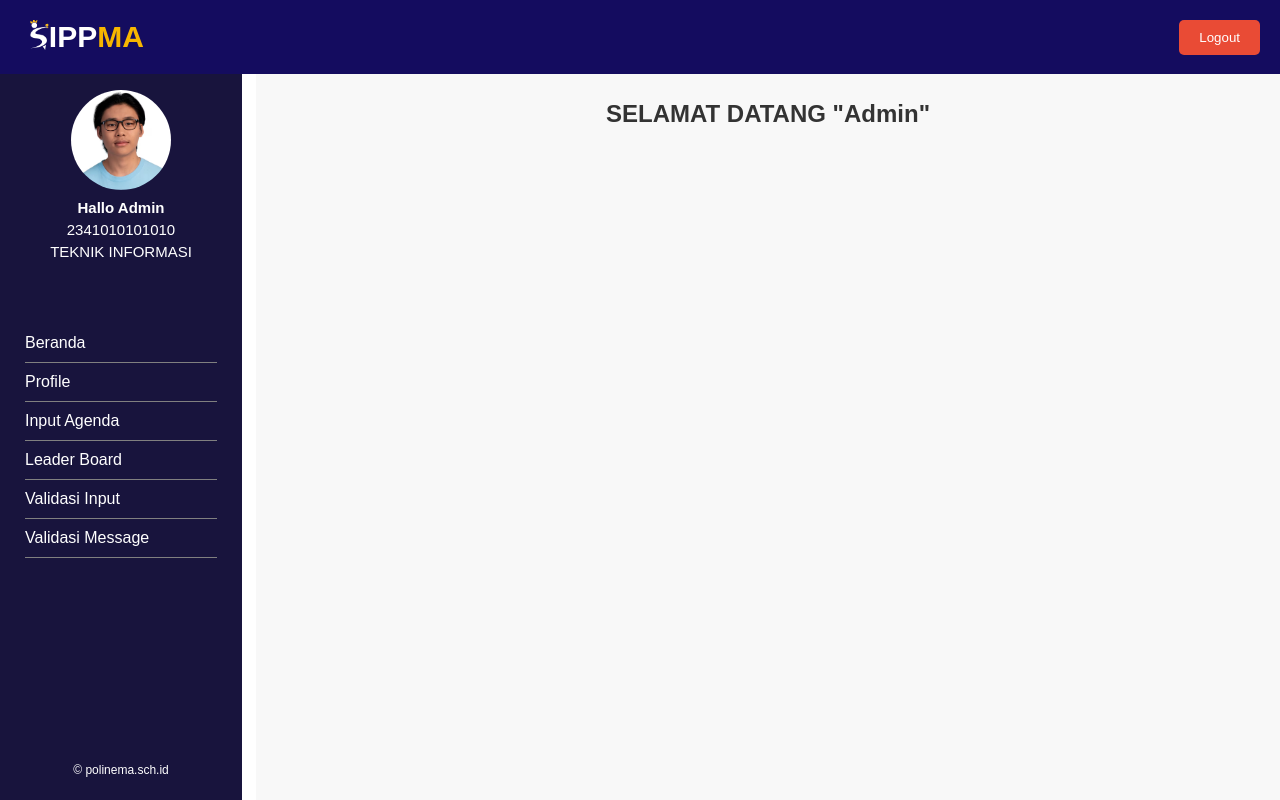
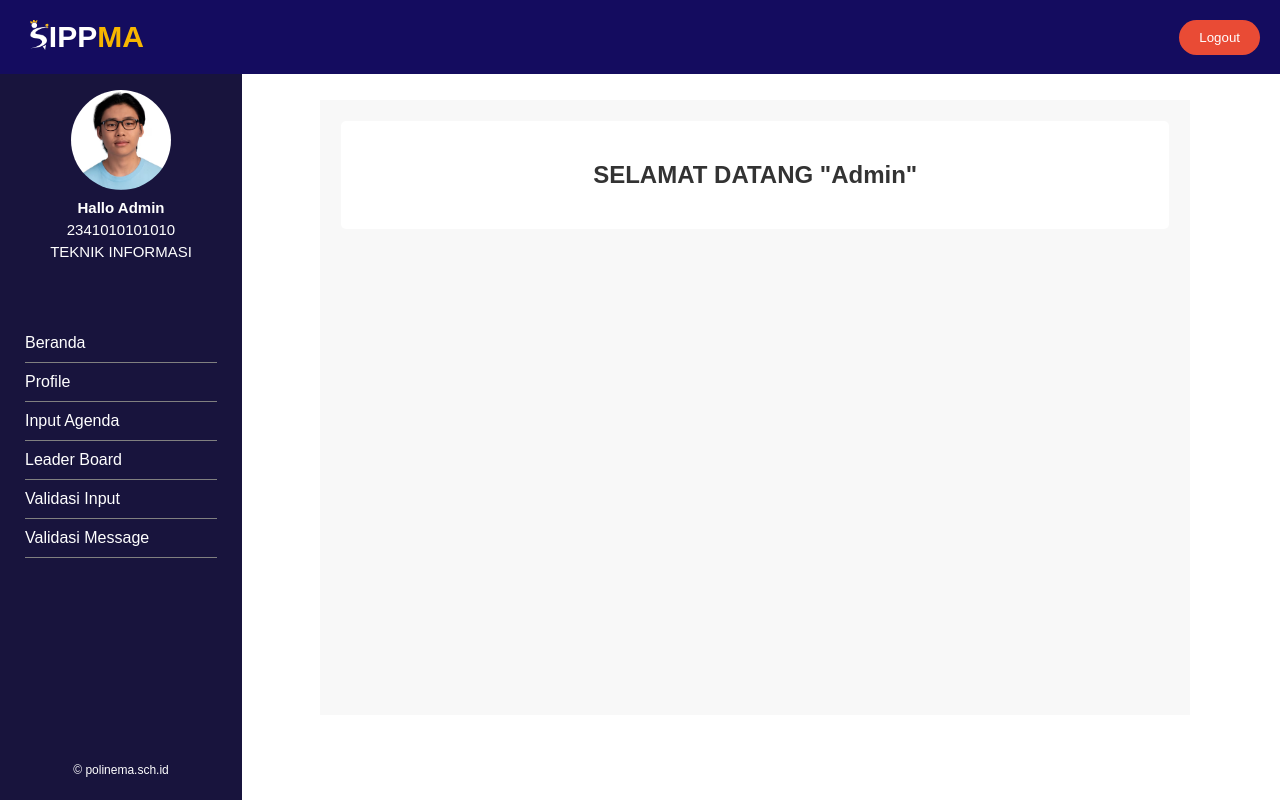
Before and after one commit to Faliirham/PBL-PRESMA, a PHP site: page /Admin/index_Admin.php in a window 1280 px wide. Run offline with PHP 8.4, Linux system fonts and the light colour scheme.

Commit message:
Menyesuaikan

```diff
--- a/style/styleIndexAdmin.css
+++ b/style/styleIndexAdmin.css
@@ -70,8 +70,11 @@ footer {
 
 /* Main Content */
 .main-content {
-  width: 85%;
-  margin-left: 20%;
+  width: 80%;
+  margin-top: 100px;
+  margin-bottom: 85px;
+  margin-left: 25%;
+  margin-right: 7%;
   background: #f8f8f8;
   padding: 20px;
 }
@@ -117,12 +120,16 @@ footer {
   border: none;
   color: white;
   padding: 10px 20px;
-  border-radius: 5px;
+  border-radius: 30px;
   cursor: pointer;
 }
 
 .welcome {
+
   text-align: center;
-  margin: 80px;
+  margin: 1px;
   color: #333;
+  background-color: white;
+  padding: 20px;
+  border-radius: 5px;
 }
```
